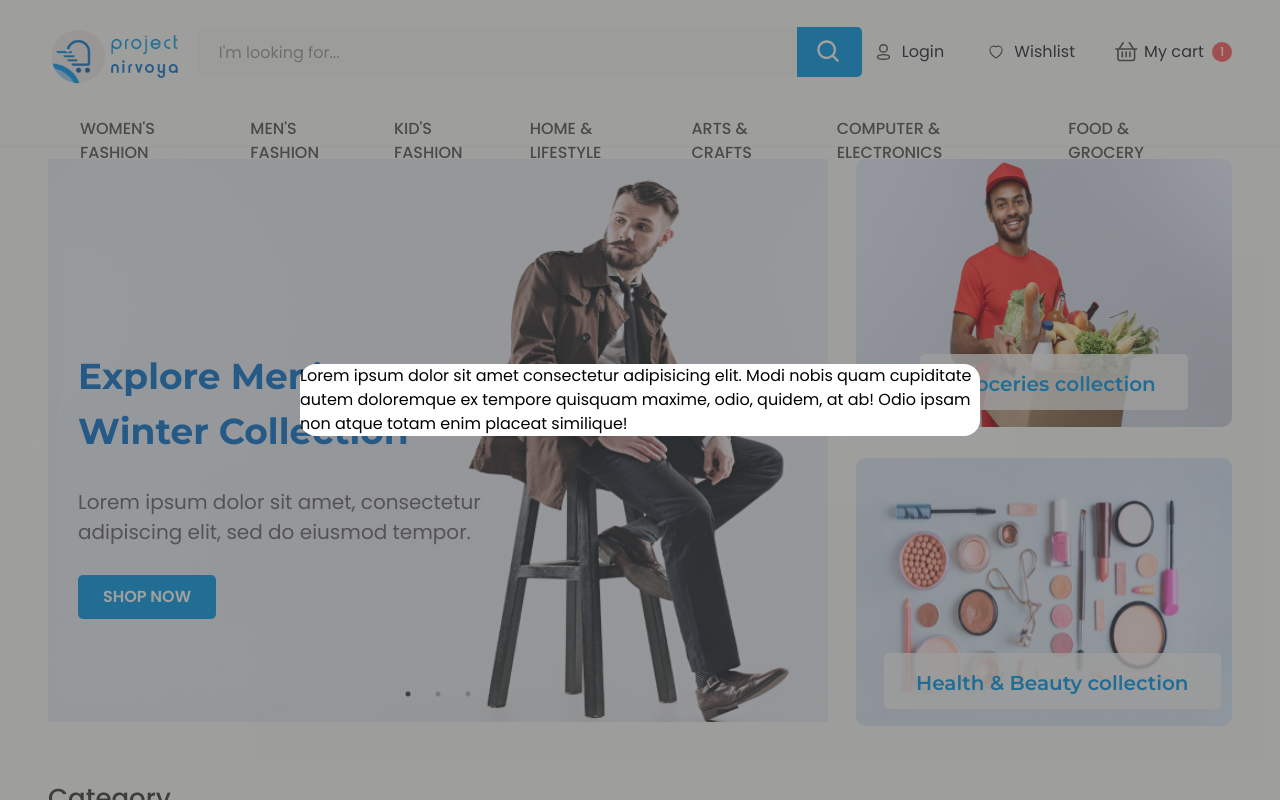
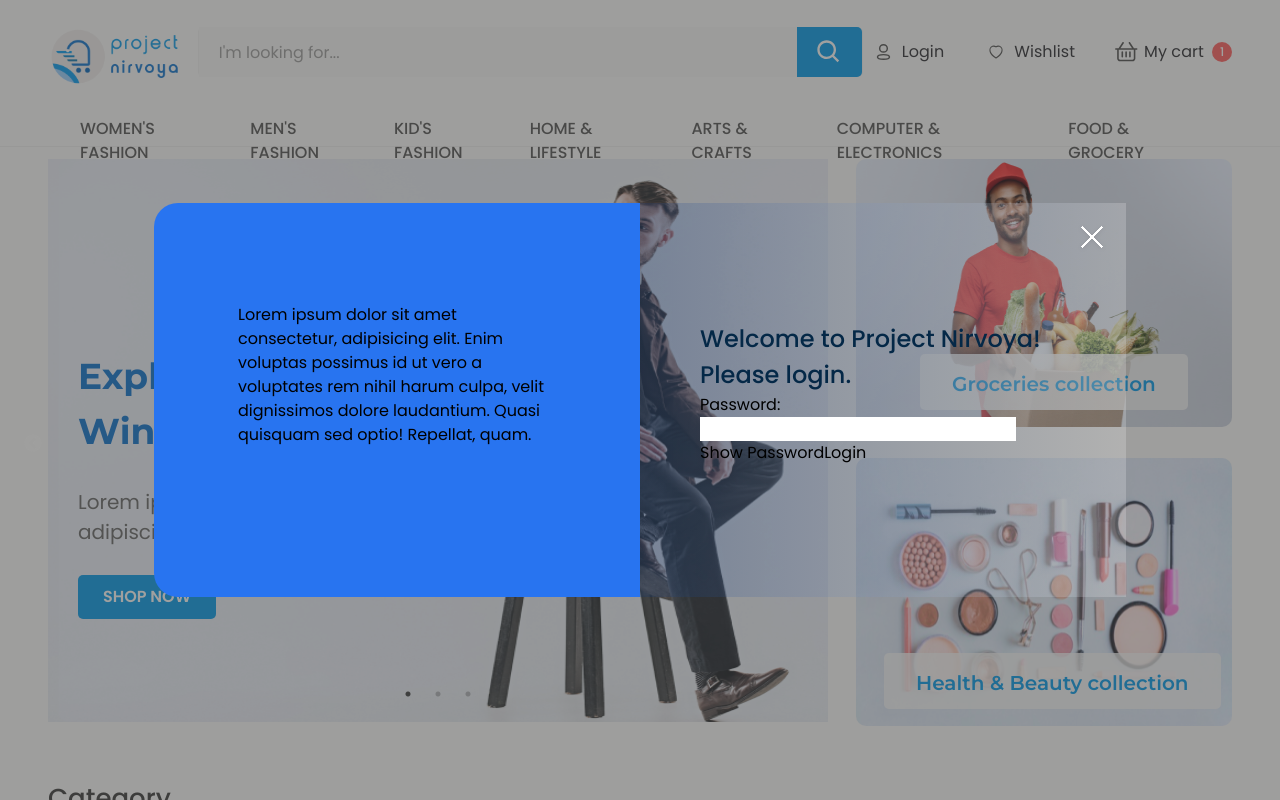
Before and after one commit to nursoftwarebd/glamcart-e-commerce, a Next.js app: page / in a window 1280 px wide. Both pictures are taken after a click on the button "Login". Shown: the top 800 px of the page. Built offline with nearby package versions, Linux system fonts and the light colour scheme.

Commit message:
login modal

```diff
--- a/src/components/common/LogInModal.jsx
+++ b/src/components/common/LogInModal.jsx
@@ -1,15 +1,59 @@
+import Image from "next/image";
+import { useState } from "react";
+import logCross from "../../assets/icons/login_cross.svg";
+
 const LogInModal = ({ openModal, setOpenModal }) => {
+  const [passwordVisible, setPasswordVisible] = useState(false);
+  const [password, setPassword] = useState("");
+
+  const togglePasswordVisibility = () => {
+    setPasswordVisible(!passwordVisible);
+  };
+
+  const handlePasswordChange = (e) => {
+    setPassword(e.target.value);
+  };
   return (
     <div
       className="backdrop flex bg-black bg-opacity-50 justify-center items-center overflow-x-hidden
   overflow-y-auto fixed inset-0 z-50 outline-none focus:outline-none"
     >
-      <div className="w-[680px] h-auto  rounded-[16px] bg-[#ffffff]">
-        <h3>
-          Lorem ipsum dolor sit amet consectetur adipisicing elit. Modi nobis
-          quam cupiditate autem doloremque ex tempore quisquam maxime, odio,
-          quidem, at ab! Odio ipsam non atque totam enim placeat similique!
-        </h3>
+      <div className="w-[972px] h-auto rounded-[24px]">
+        <div className="grid grid-cols-2">
+          <div className="bg-blueLogIn rounded-tl-[24px] rounded-bl-[24px] px-[84px] py-[100px]">
+            Lorem ipsum dolor sit amet consectetur, adipisicing elit. Enim
+            voluptas possimus id ut vero a voluptates rem nihil harum culpa,
+            velit dignissimos dolore laudantium. Quasi quisquam sed optio!
+            Repellat, quam.
+          </div>
+          <div className="bg-gradient-to-r from-[#003387]/[20%] to-white/[20%] w-full">
+            <div className="flex justify-end">
+              <button
+                className="pt-[10px] pr-[10px]"
+                onClick={() => setOpenModal(!openModal)}
+              >
+                <Image src={logCross} alt="logCross" />
+              </button>
+            </div>
+            <form className="px-[60px] pt-[60px] pb-[132px]">
+              <h3 className="text-2xl text-indigoText font-medium leading-9">
+                Welcome to Project Nirvoya! Please login.
+              </h3>
+              <label htmlFor="password">Password:</label>
+              <input
+                type={passwordVisible ? "text" : "password"}
+                id="password"
+                name="password"
+                value={password}
+                onChange={handlePasswordChange}
+              />
+              <button type="button" onClick={togglePasswordVisibility}>
+                {passwordVisible ? "Hide" : "Show"} Password
+              </button>
+              <button type="submit">Login</button>
+            </form>
+          </div>
+        </div>
       </div>
     </div>
   );
--- a/src/components/shared/Navbar/Navbar.jsx
+++ b/src/components/shared/Navbar/Navbar.jsx
@@ -56,10 +56,7 @@ const Navbar = () => {
                 <span className=" leading-[120%] tracking-[0.08px]">Login</span>
               </button>
               {openModal && (
-                <LogInModal
-                  LogInModal={LogInModal}
-                  setOpenModal={setOpenModal}
-                />
+                <LogInModal openModal={openModal} setOpenModal={setOpenModal} />
               )}
               <Link
                 href="#"
--- a/tailwind.config.js
+++ b/tailwind.config.js
@@ -38,6 +38,7 @@ module.exports = {
         backgroundNav: "#FBFBFB",
         bgSearch: "#F6F6F6",
         bgCart: "#EBF4F9",
+        blueLogIn: "#2874F0",
         starRed: "#FF6565",
         bgProductDetails: "#FCFCFC",
         blackPrimary: "#333333",
@@ -77,6 +78,7 @@ module.exports = {
         accountBlack: "#414B56",
         textBody: "#808080",
         contactLabel: "#2E2E2E",
+        indigoText: "#042847",
       },
       margin: {
         6.5: "26px",
```
Also changed, not shown: src/assets/icons/login_cross.svg (added).
